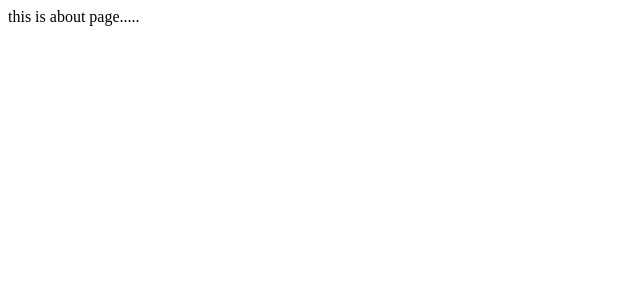
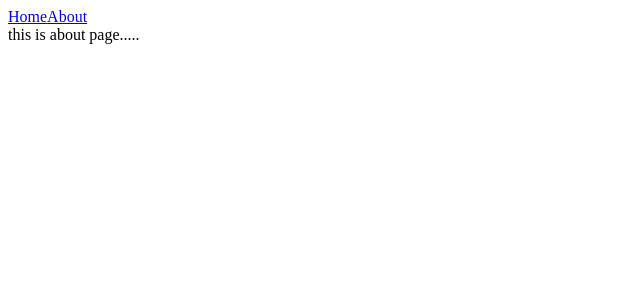
Before and after one commit to YoungkeunAhn/moive-app, a React (Create React App) app: page /#/about in a window 1280 px wide. Shown: the top 300 px of the page, without its empty margins (0-640 px from the left). Built offline with nearby package versions, Linux system fonts and the light colour scheme.

Commit message:
Don't use <a> tag, Because This killed react, so will use link in router

```diff
--- a/src/App.js
+++ b/src/App.js
@@ -2,10 +2,12 @@
 import { HashRouter, Route } from "react-router-dom";
 import About from "./routes/About";
 import Home from "./routes/Home";
+import Navigation from "./components/Navigation";
 
 function App() {
   return (
     <HashRouter>
+      <Navigation />
       <Route path="/" exact={true} component={Home} />
       <Route path="/about" component={About} />
     </HashRouter>
--- /dev/null
+++ b/src/components/Navigation.js
@@ -0,0 +1,13 @@
+import React from "react";
+import { Link } from "react-router-dom";
+
+function Navigation() {
+  return (
+    <div>
+      <Link to="/">Home</Link>
+      <Link to="/about">About</Link>
+    </div>
+  );
+}
+
+export default Navigation;
--- a/src/routes/Home.css
+++ b/src/routes/Home.css
@@ -1,11 +1,4 @@
-html, body{
-    width: 100%;
-    height: 100%;
-}
 
-#root{
-    height: 100%;
-}
 .container{
     width: 100%;
     height: 100%;
```
